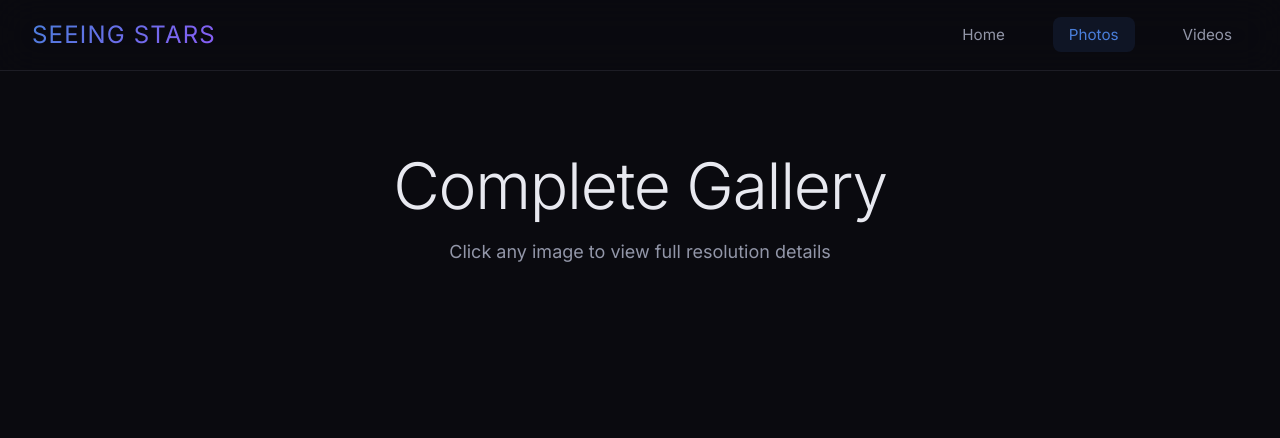
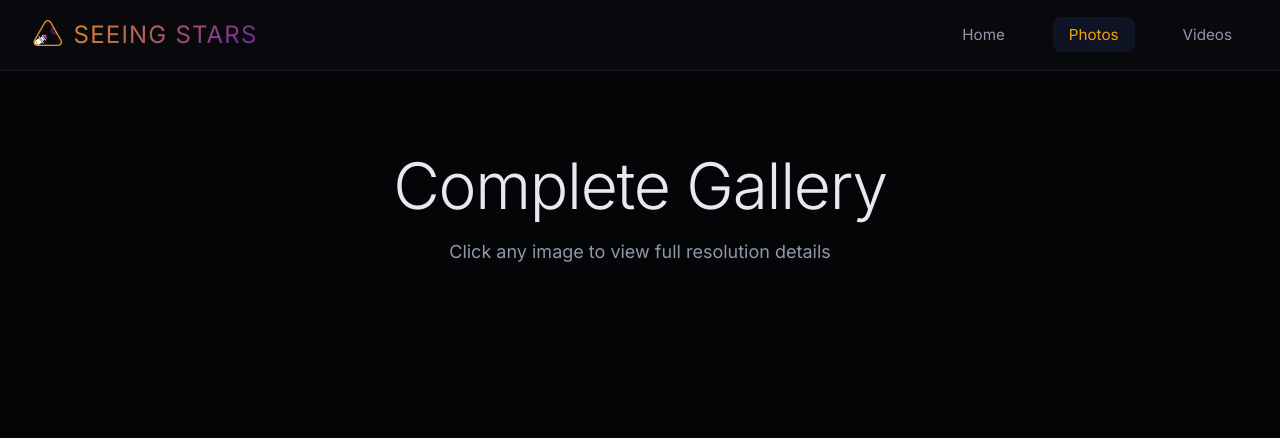
Before and after one commit to handwrittenjello/seeingstars, a website built with Vite: page src/gallery.html in a window 1280 px wide. Shown: the top 438 px of the page. Built offline with nearby package versions, Linux system fonts and the light colour scheme.

Commit message:
Updating color schemes

```diff
--- a/src/gallery.html
+++ b/src/gallery.html
@@ -16,7 +16,10 @@
   <!-- Navigation -->
   <nav class="nav">
     <div class="container">
-      <a href="/" class="logo">SEEING STARS</a>
+      <a href="/" class="logo">
+        <img src="/logo.png" alt="Seeing Stars logo" class="logo-mark">
+        <span>SEEING STARS</span>
+      </a>
       <ul class="nav-links">
         <li><a href="/">Home</a></li>
         <li><a href="/gallery.html" class="active">Photos</a></li>
@@ -50,7 +53,7 @@
   <!-- Lightbox -->
   <div class="lightbox" id="lightbox">
     <div class="lightbox-close" onclick="closeLightbox()" title="Close (Esc)">
-      ✕
+      &times;
     </div>
     <div class="lightbox-content">
       <img id="lightbox-img" src="" alt="">
--- a/src/scripts/gallery.js
+++ b/src/scripts/gallery.js
@@ -23,7 +23,7 @@ async function loadGallery() {
     console.error('Failed to load gallery:', error);
     grid.innerHTML = `
       <div style="grid-column: 1/-1; text-align: center; padding: 3rem; color: var(--text-dim);">
-        <p>⚠️ Failed to load gallery data</p>
+        <p>?s??,? Failed to load gallery data</p>
         <p style="margin-top: 1rem; font-size: 0.9rem;">
           Error: ${error.message}
         </p>
--- a/src/styles/main.css
+++ b/src/styles/main.css
@@ -6,14 +6,14 @@
 
 :root {
   /* Dark space palette */
-  --bg-deepspace: #0a0a0f;
-  --bg-nebula: #12121a;
-  --bg-card: #1a1a28;
+  --bg-deepspace: #040507;
+  --bg-nebula: #0c0f16;
+  --bg-card: #121423;
   --text-star: #e8e9f0;
   --text-dim: #9296a8;
-  --accent-blue: #4a7fdb;
-  --accent-purple: #8b5cf6;
-  --accent-cyan: #06b6d4;
+  --accent-blue: #f59e0b;   /* repurposed as orange from logo */
+  --accent-purple: #6b21a8; /* logo purple */
+  --accent-cyan: #facc15;   /* repurposed as soft yellow for highlights */
   --border-subtle: rgba(138, 143, 168, 0.15);
 
   /* Spacing */
@@ -78,6 +78,9 @@ a:hover {
 }
 
 .logo {
+  display: inline-flex;
+  align-items: center;
+  gap: 0.6rem;
   font-size: 1.5rem;
   font-weight: 400;
   color: var(--text-star);
@@ -86,6 +89,12 @@ a:hover {
   -webkit-background-clip: text;
   -webkit-text-fill-color: transparent;
   background-clip: text;
+}
+
+.logo-mark {
+  height: 32px;
+  width: auto;
+  display: block;
 }
 
 .nav-links {
```
Also changed, not shown: src/index.html (+4 -1 lines), src/videos.html (+4 -1 lines), public/logo.png (added).
